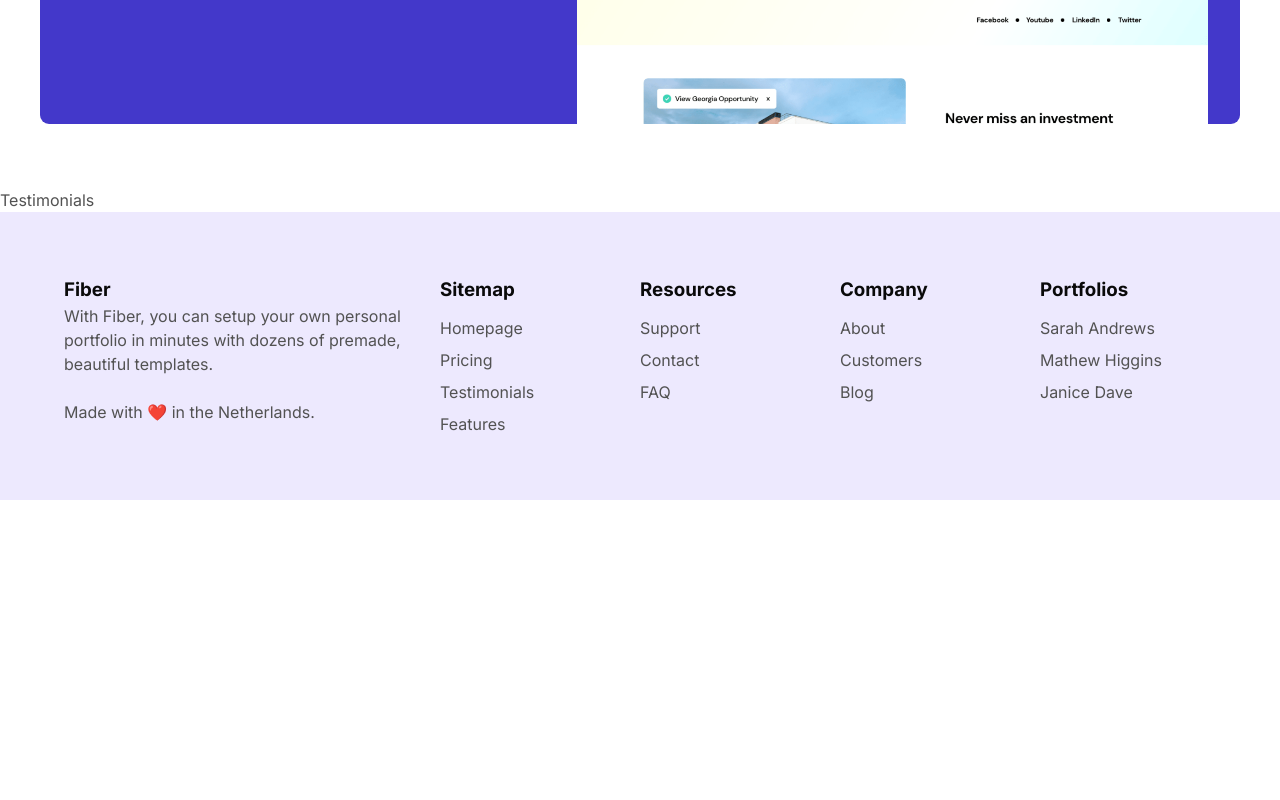
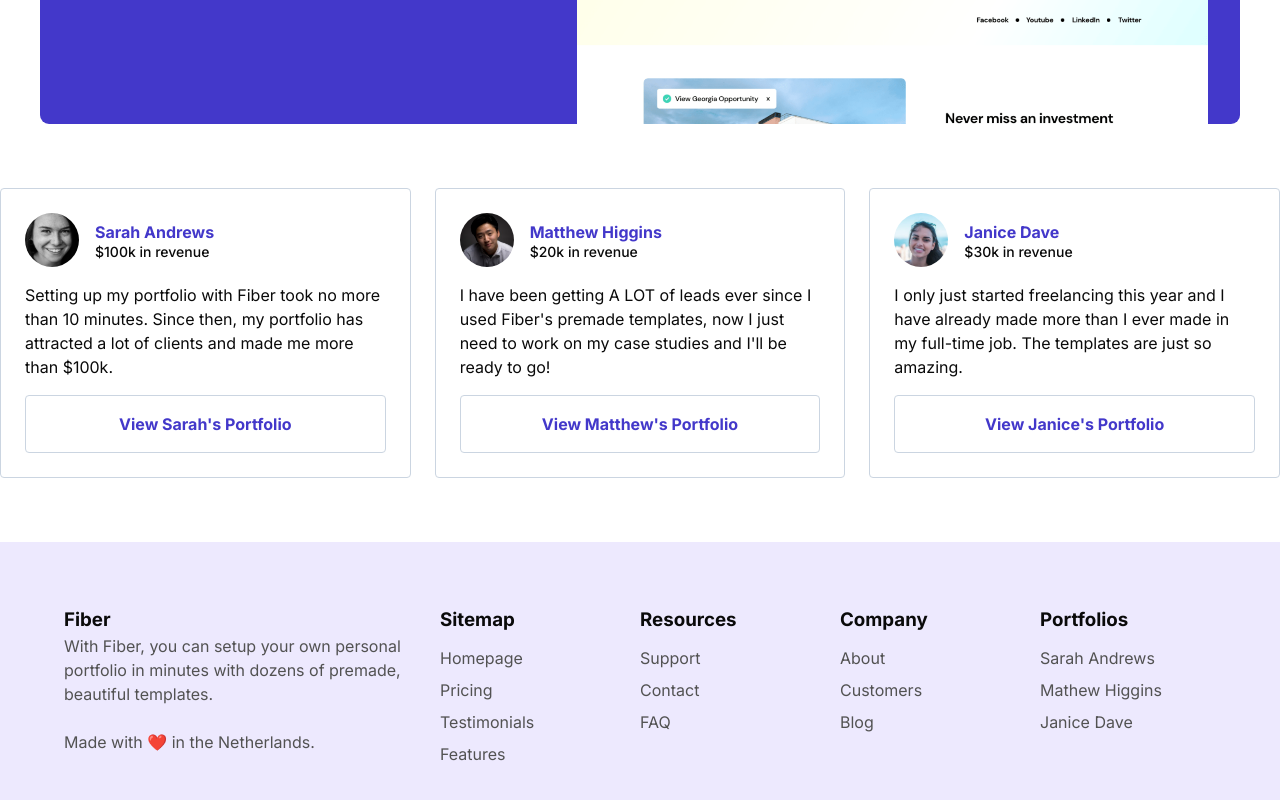
Before and after one commit to mjamecny/fiber-landing-page, a React (Vite) app: page / in a window 1280 px wide. Shown: the part 1527-2327 px from the top of the page. Before the commit the page ends 2027 px from the top, so only its background shows below. Built offline with nearby package versions, Linux system fonts and the light colour scheme.

Commit message:
add styles for Testimonials section

```diff
--- a/src/Testimonial.jsx
+++ b/src/Testimonial.jsx
@@ -1,3 +1,64 @@
-export default function Testimonial() {
-  return <div>Testimonial</div>
+import styled from "styled-components"
+
+const StyledTestimonial = styled.div`
+  display: flex;
+  flex-direction: column;
+  gap: 1.6rem;
+  border: 1px solid var(--color-slate-300);
+  border-radius: 4px;
+  padding: 2.4rem;
+`
+
+const UserContainer = styled.div`
+  display: flex;
+  align-items: center;
+  gap: 1.6rem;
+`
+
+const Avatar = styled.img``
+
+const UserInfo = styled.div``
+
+const Name = styled.p`
+  color: var(--color-indigo-700);
+  font-weight: 700;
+`
+
+const Revenue = styled.p`
+  font-size: 1.4rem;
+  font-weight: 500;
+  color: var(--color-neutral-950);
+  line-height: 1.2;
+`
+
+const Content = styled.p`
+  color: var(--color-neutral-950);
+`
+
+const Button = styled.button`
+  border: 1px solid var(--color-slate-300);
+  border-radius: 4px;
+  background-color: transparent;
+  color: var(--color-indigo-700);
+  font-weight: 700;
+  padding: 1.6rem 1.6rem;
+  margin-top: auto;
+`
+
+export default function Testimonial({ testimonial }) {
+  const { avatar, name, content, revenue } = testimonial
+
+  return (
+    <StyledTestimonial>
+      <UserContainer>
+        <Avatar src={avatar} alt={`avatar of ${name}`} />
+        <UserInfo>
+          <Name>{name}</Name>
+          <Revenue>${revenue} in revenue</Revenue>
+        </UserInfo>
+      </UserContainer>
+      <Content>{content}</Content>
+      <Button>View {name.split(" ")[0]}'s Portfolio</Button>
+    </StyledTestimonial>
+  )
 }
--- a/src/Testimonials.jsx
+++ b/src/Testimonials.jsx
@@ -1,3 +1,58 @@
+import styled from "styled-components"
+
+import Testimonial from "./Testimonial"
+
+const StyledTestimonials = styled.section`
+  padding-bottom: 6.4rem;
+`
+
+const Container = styled.div`
+  padding-inline: 2.4rem;
+  display: grid;
+  grid-template-columns: 1fr;
+  gap: 2.4rem;
+
+  @media (min-width: 768px) {
+    grid-template-columns: repeat(3, 1fr);
+    padding-inline: 0;
+  }
+`
+
+const testimonials = [
+  {
+    id: 1,
+    avatar: "user-avatar-2.svg",
+    name: "Sarah Andrews",
+    content:
+      "Setting up my portfolio with Fiber took no more than 10 minutes. Since then, my portfolio has attracted a lot of clients and made me more than $100k.",
+    revenue: "100k",
+  },
+  {
+    id: 2,
+    avatar: "user-avatar.svg",
+    name: "Matthew Higgins",
+    content:
+      "I have been getting A LOT of leads ever since I used Fiber's premade templates, now I just need to work on my case studies and I'll be ready to go!",
+    revenue: "20k",
+  },
+  {
+    id: 3,
+    avatar: "user-avatar-3.svg",
+    name: "Janice Dave",
+    content:
+      "I only just started freelancing this year and I have already made more than I ever made in my full-time job. The templates are just so amazing.",
+    revenue: "30k",
+  },
+]
+
 export default function Testimonials() {
-  return <div>Testimonials</div>
+  return (
+    <StyledTestimonials>
+      <Container>
+        {testimonials.map((testimonial) => (
+          <Testimonial key={testimonial.id} testimonial={testimonial} />
+        ))}
+      </Container>
+    </StyledTestimonials>
+  )
 }
```
